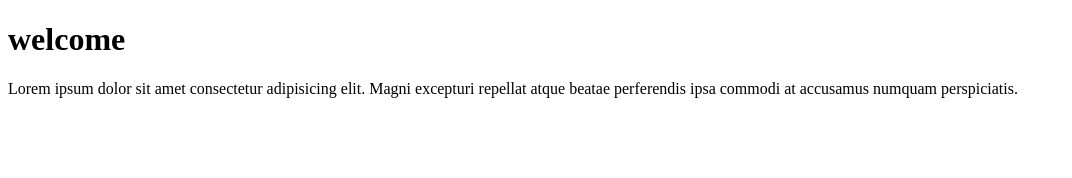
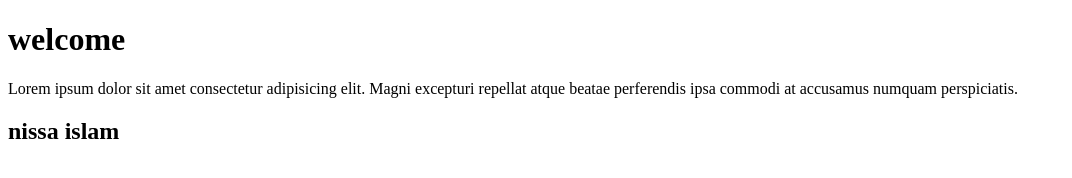
Before and after one commit to fatemaakternissa/frist-project, a plain HTML site: page index.html in a window 1280 px wide. Shown: the whole page, without its empty margins (0-1072 px from the left). Drawn offline with Linux system fonts and the light colour scheme.

Commit message:
Update index.html

```diff
--- a/index.html
+++ b/index.html
@@ -9,5 +9,6 @@
 <body>
     <h1>welcome</h1>
     <p>Lorem ipsum dolor sit amet consectetur adipisicing elit. Magni excepturi repellat atque beatae perferendis ipsa commodi at accusamus numquam perspiciatis.</p>
+    <h2> nissa islam</h2>
 </body>
 </html>
```
